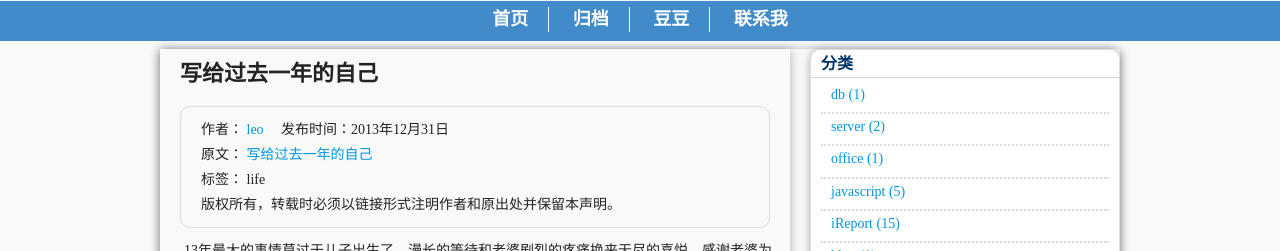
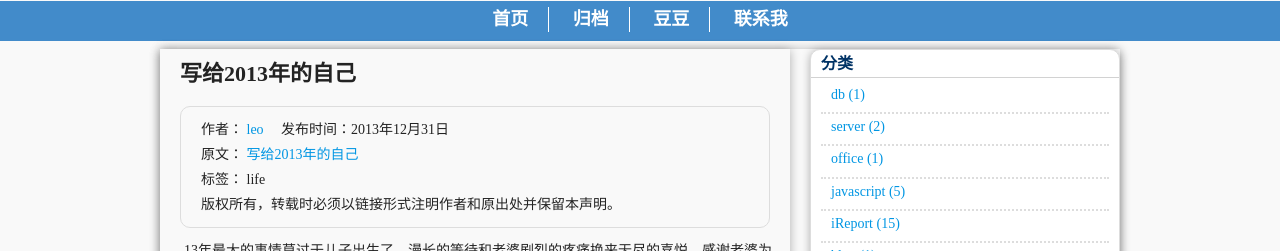
Before and after one commit to jutleo/jutleo.github.com, a Jekyll site: the page built from _posts/2013-12-31-Year-End-Summary.md, in a window 1280 px wide. Shown: the top 251 px of the page. Built offline with Jekyll 4.4.1, drawn with Linux system fonts in a browser that asks for light colours; Markdown is read by kramdown in place of the engine named in the settings; comment, search, counter and statistics services are not loaded.

Commit message:
修改标题

```diff
--- a/_posts/2013-12-31-Year-End-Summary.md
+++ b/_posts/2013-12-31-Year-End-Summary.md
@@ -1,6 +1,6 @@
 ---
 layout: post
-title: "写给过去一年的自己"
+title: "写给2013年的自己"
 tagline: "2013年发生了很多事情，一路走来自有自己最清楚。"
 categories: life
 description: "&emsp;写给过去的2013年，爱恨情仇，用一个成熟的心态去看问题。"
```
